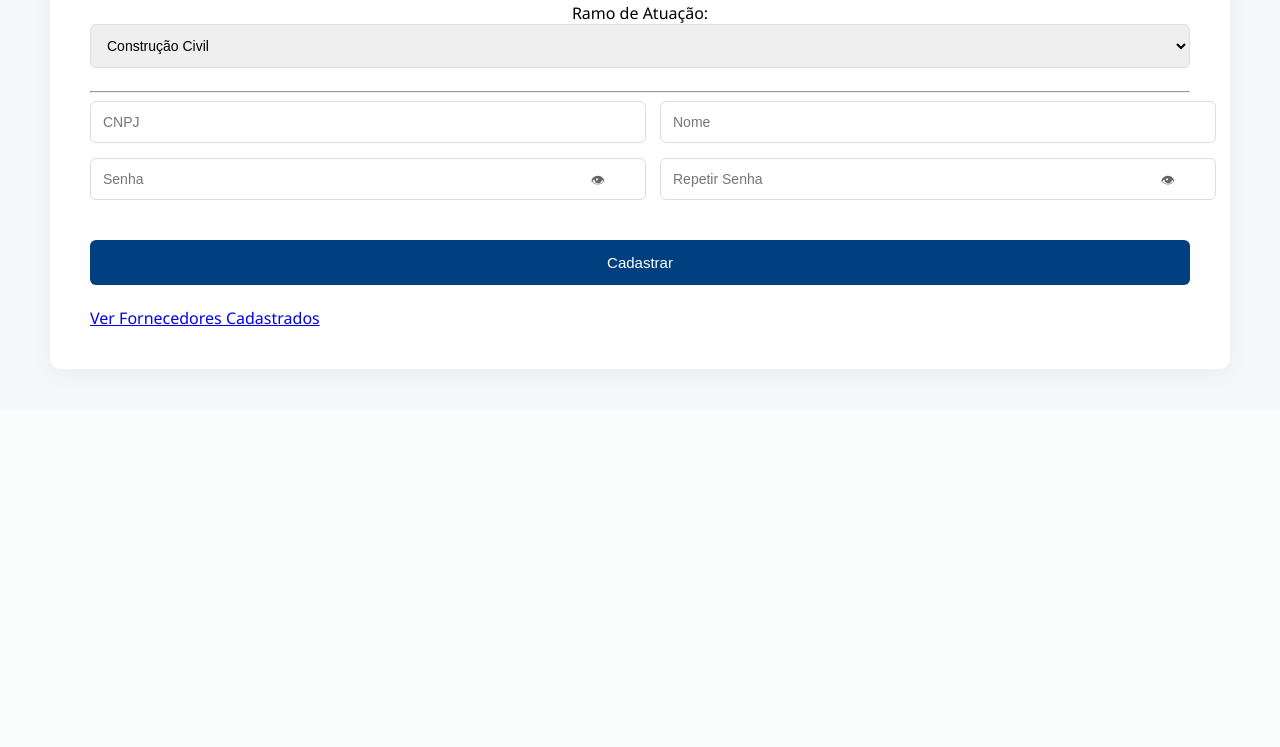
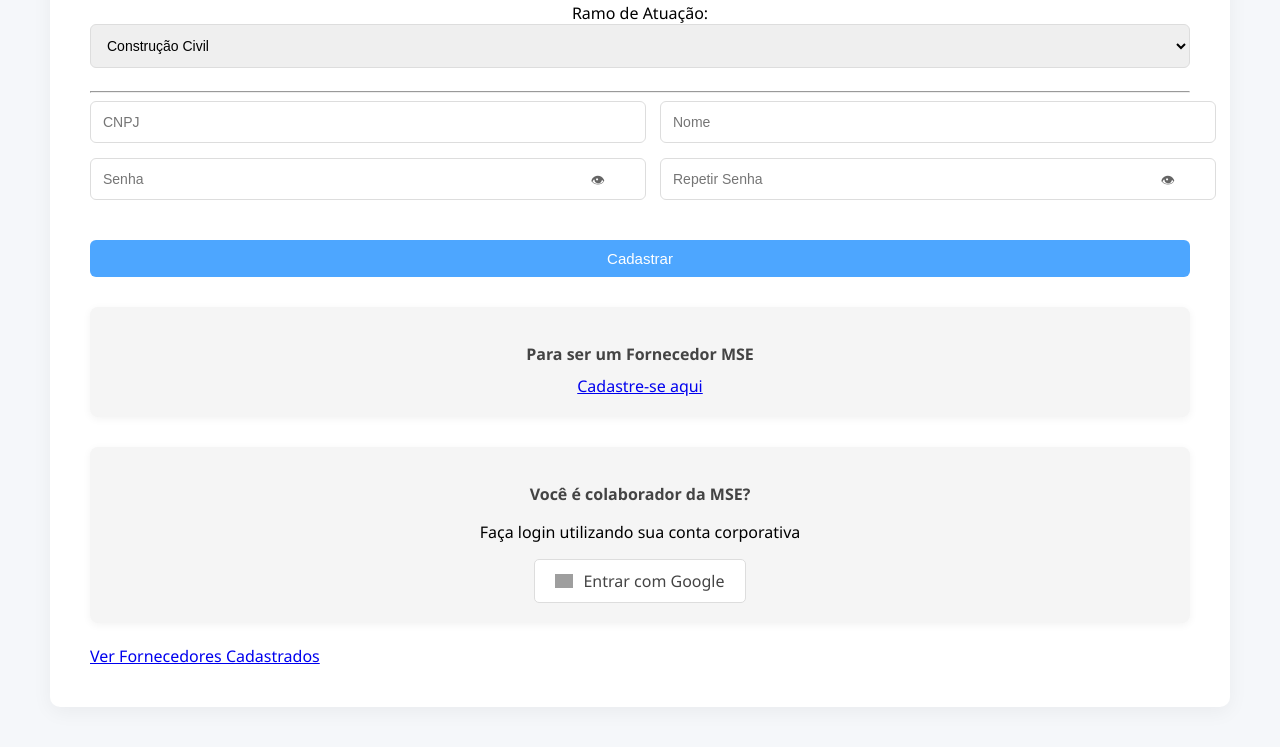
Before and after one commit to viniciuss19/mse-form, a PHP site: page / in a window 1280 px wide. Shown: the part 902-1649 px from the top of the page. Before the commit the page ends 1275 px from the top, so only its background shows below. Run offline with PHP 8.4, Linux system fonts and the light colour scheme; grey boxes are pictures that could not be loaded.

Commit message:
feat: some details and other fields

```diff
--- a/public/css/style.css
+++ b/public/css/style.css
@@ -32,6 +32,23 @@ h3 {
 
 .col {
   flex: 1;
+}
+
+.btn-primario {
+  background-color: #4da6ff;
+  color: white;
+  border: none;
+  padding: 10px 25px;
+  border-radius: 6px;
+  font-size: 15px;
+  cursor: pointer;
+  transition: 0.3s ease;
+}
+
+.form-actions {
+  display: flex;
+  justify-content: flex-end;
+  margin-top: 20px;
 }
 
 input,
@@ -89,3 +106,33 @@ button:hover {
   font-size: 14px;
   opacity: 0.6;
 }
+
+.extra-box {
+  margin-top: 30px;
+  padding: 20px;
+  border-radius: 8px;
+  background: #f5f5f5;
+  text-align: center;
+  box-shadow: 0 2px 8px rgba(0, 0, 0, 0.05);
+}
+
+.extra-box h3 {
+  margin-bottom: 10px;
+}
+
+.btn-google {
+  display: inline-flex;
+  align-items: center;
+  gap: 10px;
+  padding: 10px 20px;
+  background: white;
+  border: 1px solid #ddd;
+  border-radius: 5px;
+  text-decoration: none;
+  color: #444;
+  font-weight: 500;
+}
+
+.btn-google:hover {
+  background: #f1f1f1;
+}
--- a/public/index.php
+++ b/public/index.php
@@ -191,11 +191,29 @@ placeholder="Repetir Senha">
 
 </div>
 
-<button type="submit">
+<div class="form-actions">
+<button type="submit" class="btn-primario">
 <?= $fornecedor ? 'Atualizar' : 'Cadastrar' ?>
 </button>
+</div>
 
 </form>
+
+<div class="extra-box">
+    <h3>Para ser um Fornecedor MSE</h3>
+    <a href="index.php" class="btn-secundario">Cadastre-se aqui</a>
+</div>
+
+
+<div class="extra-box">
+    <h3>Você é colaborador da MSE?</h3>
+    <p>Faça login utilizando sua conta corporativa</p>
+
+    <a href="google-login.php" class="btn-google">
+        <img src="https://developers.google.com/identity/images/g-logo.png" width="18">
+        Entrar com Google
+    </a>
+</div>
 
 <br>
 <a href="read.php">Ver Fornecedores Cadastrados</a>
```
